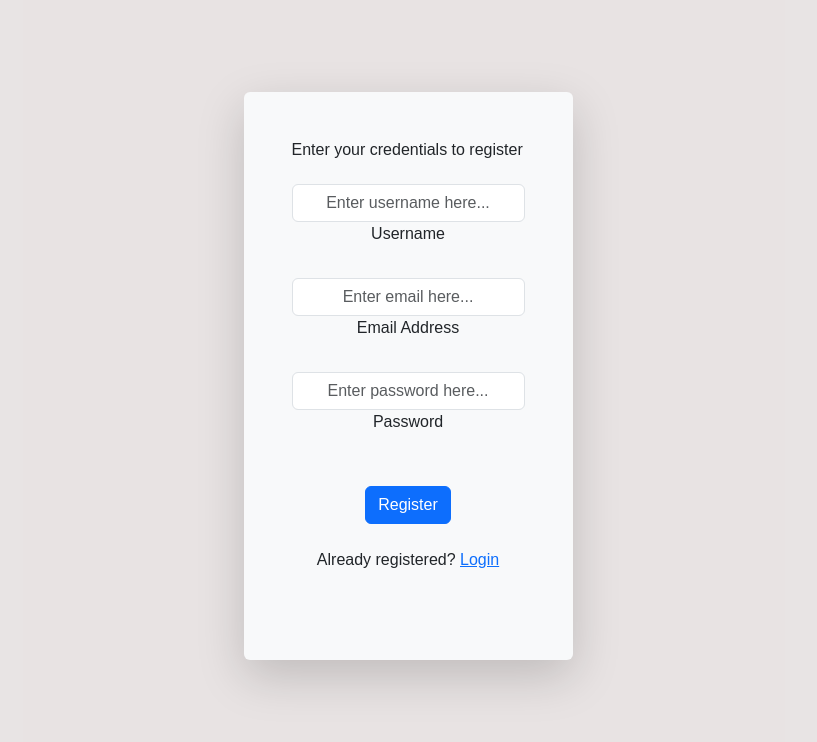
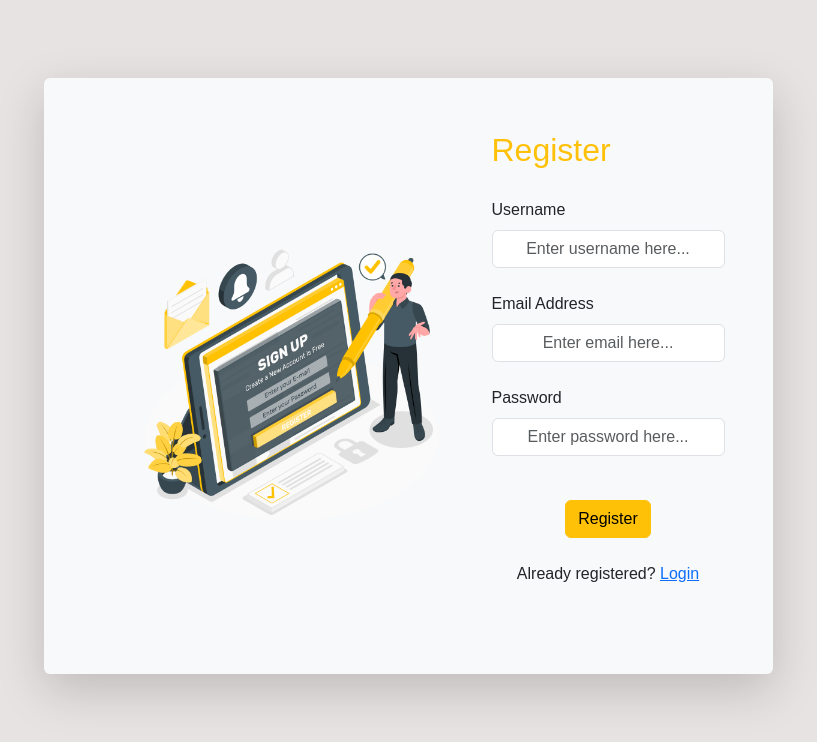
Before and after one commit to Tharindu-Nuwan/todo-app-frontend-react, a React (Vite) app: page /signup in a window 1280 px wide. Shown: the top 742 px of the page, without its empty margins (232-1049 px from the left). Built offline with nearby package versions, Linux system fonts and the light colour scheme; a web font is replaced by a local one.

Commit message:
Design Register Form

```diff
--- a/src/components/signup/Signup.css
+++ b/src/components/signup/Signup.css
@@ -0,0 +1,12 @@
+.image-container {
+    width: 400px;
+    height: 300px;
+    background-image: url("/src/assets/images/signup.png");
+    background-repeat: no-repeat;
+    background-size: contain;
+    background-position: center;
+  }
+
+  form {
+    background-color: rgba(224, 218, 218, 0.74);
+  }
--- a/src/components/signup/Signup.tsx
+++ b/src/components/signup/Signup.tsx
@@ -1,7 +1,7 @@
 import { FormEvent, useState } from "react";
 import "./Signup.css";
 import axios from "axios";
-import { Link, useNavigate } from 'react-router-dom';
+import { Link, useNavigate } from "react-router-dom";
 import Swal from "sweetalert2";
 
 function Signup() {
@@ -19,15 +19,15 @@ function Signup() {
         password: password,
       });
 
-      if(response.status === 200) {
+      if (response.status === 200) {
         Swal.fire({
           position: "top-end",
           icon: "success",
           title: "You have been registered successfully",
           showConfirmButton: false,
-          timer: 2500
+          timer: 2500,
         });
-        navigate('/login');
+        navigate("/login");
       } else {
         Swal.fire({
           position: "top-end",
@@ -35,7 +35,7 @@ function Signup() {
           title: "Error!",
           text: "Enter valid email or password must contain minimum 4 charactors",
           showConfirmButton: false,
-          timer: 2000
+          timer: 2000,
         });
       }
     } catch (error) {
@@ -46,9 +46,14 @@ function Signup() {
   return (
     <>
       <form className="d-flex flex-column vw-100 vh-100 justify-content-center align-items-center">
-        <div className="rounded p-5 shadow-lg mb-5 bg-body-tertiary">
-          <h6 className="mb-4">Enter your credentials to register</h6>
-          <div className="form-outline mb-4 d-flex flex-column justify-content-center align-items-center">
+        <div className="rounded p-5 shadow-lg mb-5 bg-body-tertiary d-flex justify-content-center align-items-center">
+          <div className="image-container"></div>
+          <div className="d-flex flex-column justify-content-center">
+          <span className="mb-4 fs-2 text-warning">Register</span>
+            <div className="form-outline mb-4">
+            <label className="form-label" htmlFor="name">
+                Username
+              </label>
               <input
                 type="text"
                 id="name"
@@ -56,12 +61,13 @@ function Signup() {
                 placeholder="Enter username here..."
                 onChange={(e) => setUsername(e.target.value)}
               />
-            <label className="form-label" htmlFor="name">
-              Username
-            </label>
+
             </div>
 
-          <div className="form-outline mb-4 d-flex flex-column justify-content-center align-items-center">
+            <div className="form-outline mb-4">
+            <label className="form-label" htmlFor="email">
+                Email Address
+              </label>
               <input
                 type="email"
                 id="email"
@@ -69,12 +75,13 @@ function Signup() {
                 placeholder="Enter email here..."
                 onChange={(e) => setEmail(e.target.value)}
               />
-            <label className="form-label" htmlFor="email">
-              Email Address
-            </label>
+
             </div>
 
-          <div className="form-outline mb-4 d-flex flex-column justify-content-center align-items-center">
+            <div className="form-outline mb-4">
+            <label className="form-label" htmlFor="password">
+                Password
+              </label>
               <input
                 type="password"
                 id="password"
@@ -82,19 +89,20 @@ function Signup() {
                 placeholder="Enter password here..."
                 onChange={(e) => setPassword(e.target.value)}
               />
-            <label className="form-label" htmlFor="password">
-              Password
-            </label>
+
             </div>
             <div className="form-outline mb-4 d-flex flex-column justify-content-center align-items-center">
               <button
                 type="button"
-            className="btn btn-primary btn-block mb-4"
+                className="btn btn-warning btn-block mb-4"
                 onClick={handleSubmit}
               >
                 Register
               </button>
-          <p>Already registered? <Link to="/login">Login</Link></p>
+              <p>
+                Already registered? <Link to="/login">Login</Link>
+              </p>
+            </div>
           </div>
         </div>
       </form>
```
Also changed, not shown: src/components/login/Login.tsx (+5 -11 lines), src/assets/images/signup.png (added). Lines whose indentation alone changed are shown as unchanged.
